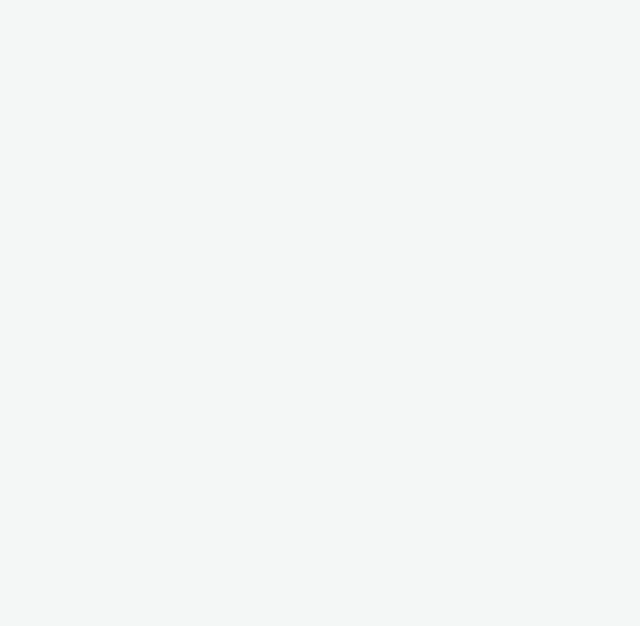
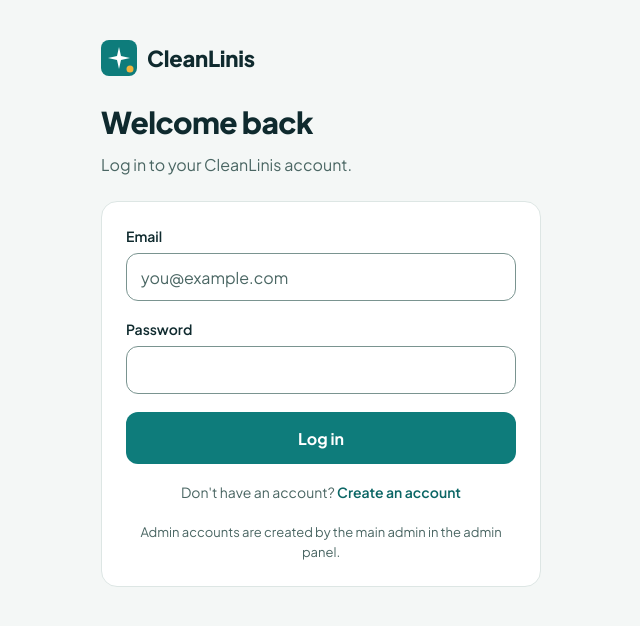
Before and after one commit to kensabas/IT_109_Project_Skeleton, a Nuxt app: page /login in a window 1280 px wide. Before the commit this address had no page. Shown: the top 626 px of the page, without its empty margins (319-959 px from the left). Built offline with nearby package versions, Linux system fonts and the light colour scheme.

Commit message:
Add Login page at /login with email, password, and admin note

```diff
--- /dev/null
+++ b/app/pages/login.vue
@@ -0,0 +1,82 @@
+<!--
+  /login — F-01 Phase 3.1
+  Fields and content from the plan's approved-screens table (row 1):
+  email, password, "Log in" button, link to create an account, note that
+  admin accounts are created by the main admin in the admin panel.
+
+  Phase 3 scope only: no validation (Phase 5), no auth logic (Phase 4).
+  Submit is intercepted with @submit.prevent so pressing the button
+  does nothing but keep the typed values. The create-account link is
+  added in 3.5.2.
+-->
+<script setup lang="ts">
+import { ref } from 'vue'
+
+const email = ref('')
+const password = ref('')
+</script>
+
+<template>
+  <AuthLayout
+    heading="Welcome back"
+    sub-text="Log in to your CleanLinis account."
+  >
+    <form class="login-form" novalidate @submit.prevent>
+      <TextField
+        id="login-email"
+        v-model="email"
+        label="Email"
+        type="email"
+        placeholder="you@example.com"
+        autocomplete="email"
+        required
+      />
+      <TextField
+        id="login-password"
+        v-model="password"
+        label="Password"
+        type="password"
+        autocomplete="current-password"
+        required
+      />
+      <BaseButton type="submit">Log in</BaseButton>
+
+      <!-- 3.5.2 will wire this NuxtLink to /register. -->
+      <p class="login-form__alt" data-link-slot="create-account">
+        Don't have an account? <span class="login-form__link-placeholder">Create an account</span>
+      </p>
+    </form>
+
+    <p class="login-admin-note">
+      Admin accounts are created by the main admin in the admin panel.
+    </p>
+  </AuthLayout>
+</template>
+
+<style scoped>
+.login-form {
+  display: flex;
+  flex-direction: column;
+  gap: 18px;
+}
+
+.login-form__alt {
+  margin: 0;
+  font-size: 14px;
+  color: var(--color-text-soft);
+  text-align: center;
+}
+
+.login-form__link-placeholder {
+  color: var(--color-teal-dark);
+  font-weight: 600;
+}
+
+.login-admin-note {
+  margin: 20px 0 0;
+  font-size: 13px;
+  line-height: 1.5;
+  color: var(--color-text-soft);
+  text-align: center;
+}
+</style>
```
